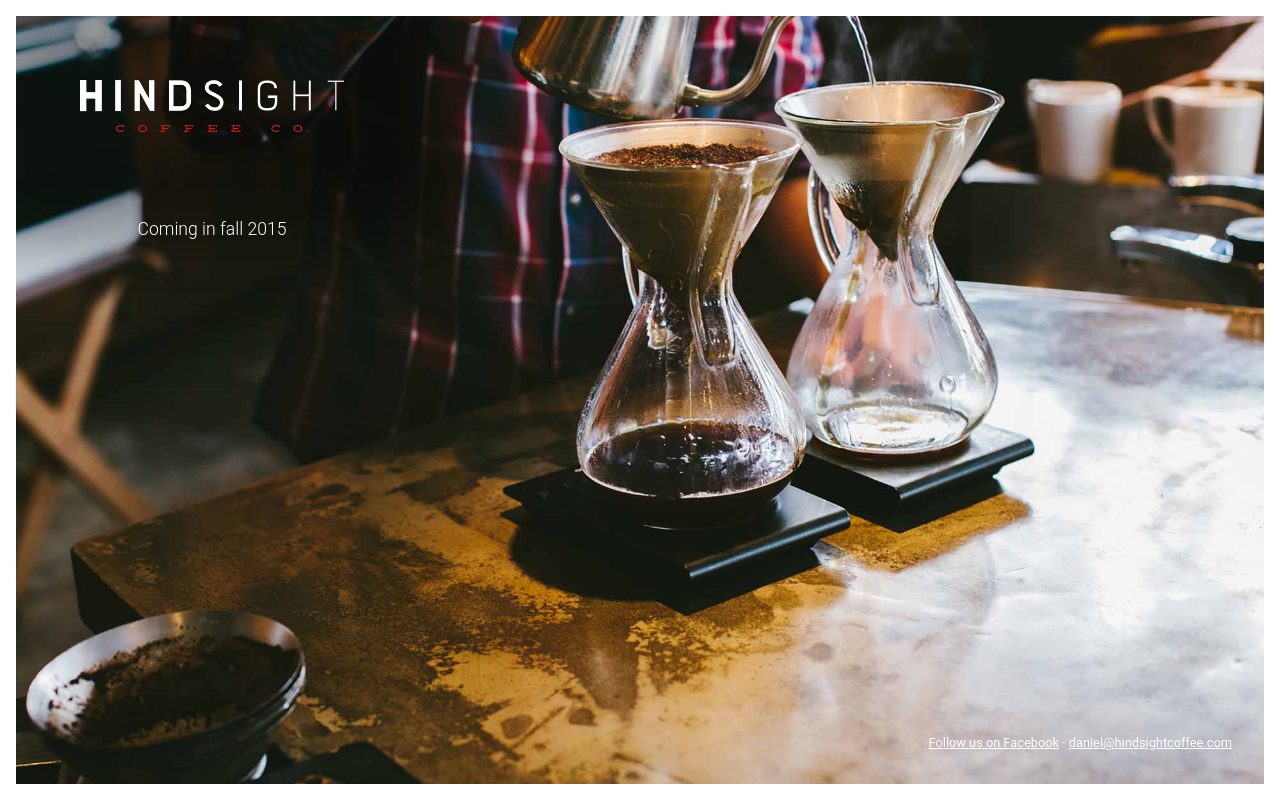
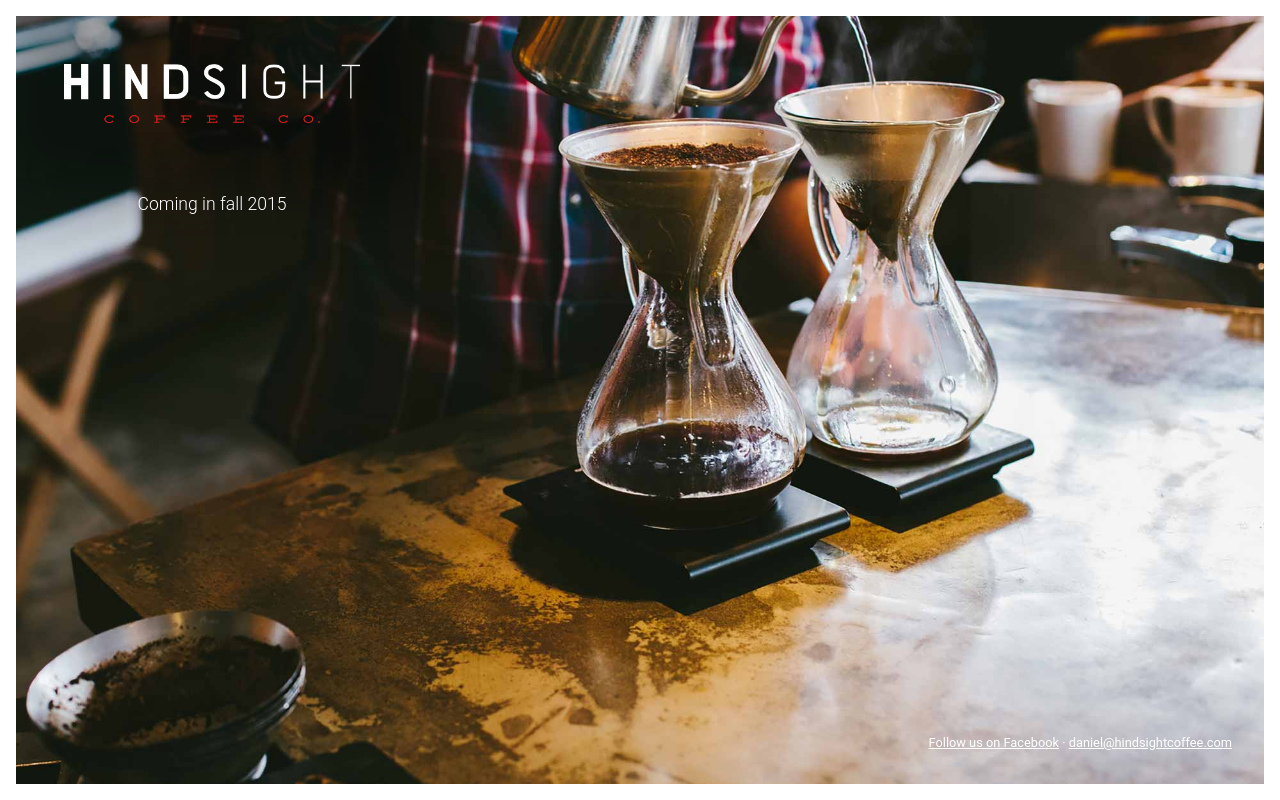
Before and after one commit to zedworkshop/hindsight-splash, a website: page src/index.html in a window 1280 px wide. Drawn offline with Linux system fonts and the light colour scheme.

Commit message:
Fixes for mobile.

```diff
--- a/bower.json
+++ b/bower.json
@@ -1,6 +1,6 @@
 {
   "name": "hindsight-splash",
-  "version": "0.1.0",
+  "version": "0.1.1",
   "authors": [
     "Adam Campbell <adam@zedworkshop.com>"
   ],
--- a/package.json
+++ b/package.json
@@ -1,6 +1,6 @@
 {
   "name": "hindsight-splash",
-  "version": "0.1.0",
+  "version": "0.1.1",
   "devDependencies": {
     "browser-sync": "^1.5.9",
     "del": "^0.1.3",
--- a/src/index.html
+++ b/src/index.html
@@ -2,6 +2,8 @@
 <html lang="en">
 <head>
 	<meta charset="UTF-8">
+	<meta name="viewport" content="width=device-width">
+
 	<title>Huntsville, Alabama Specialty Coffee | Hindsight Coffee Co.</title>
 
 	<link rel="shortcut icon" href="/favicon.ico" />
--- a/src/scss/base/_header.scss
+++ b/src/scss/base/_header.scss
@@ -3,6 +3,10 @@
 	padding: 1rem;
 	width: 70%;
 	max-width: 360px;
+
+	@media #{$breakpoint-sm} {
+		padding: 2rem;
+	}
 }
 
 .logo {
@@ -20,7 +24,6 @@
 	@media #{$breakpoint-sm} {
 		background: rgba(#000, 0.4);
 		box-shadow: rgba(#000, 0.4) 0 0 70px 70px;
-		padding: 2rem;
 	}
 }
 
@@ -30,4 +33,8 @@ h2.comingsoon {
 	font-weight: 300;
 	margin: 3rem 0 0;
 	text-align: center;
+
+	@media #{$breakpoint-sm} {
+		margin-top: 4rem;
+	}
 }
--- a/src/scss/base/_layout.scss
+++ b/src/scss/base/_layout.scss
@@ -2,7 +2,9 @@ html {
 	box-sizing: border-box;
 }
 
-*, *:before, *:after {
+*,
+*:before,
+*:after {
 	box-sizing: inherit;
 }
 
--- a/src/scss/base/_typography.scss
+++ b/src/scss/base/_typography.scss
@@ -13,7 +13,6 @@ h1 {
 
 	@media #{$breakpoint-md} {
 		font-size: 3.5rem;
-		font-size: 5vw;
 	}
 
 	@media #{$breakpoint-xl} {
```
Also changed, not shown: dist/css/main.css, dist/index.html, src/css/main.css.
